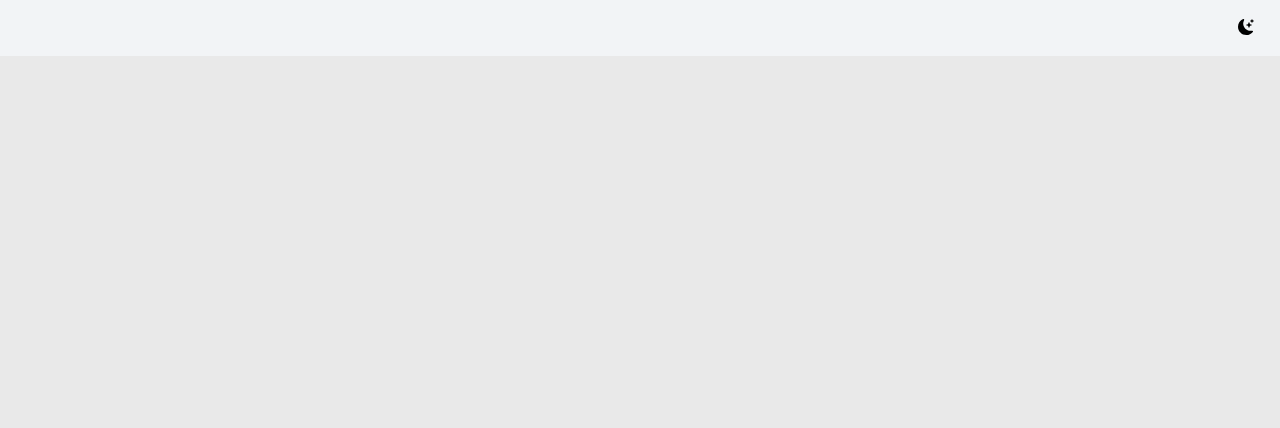
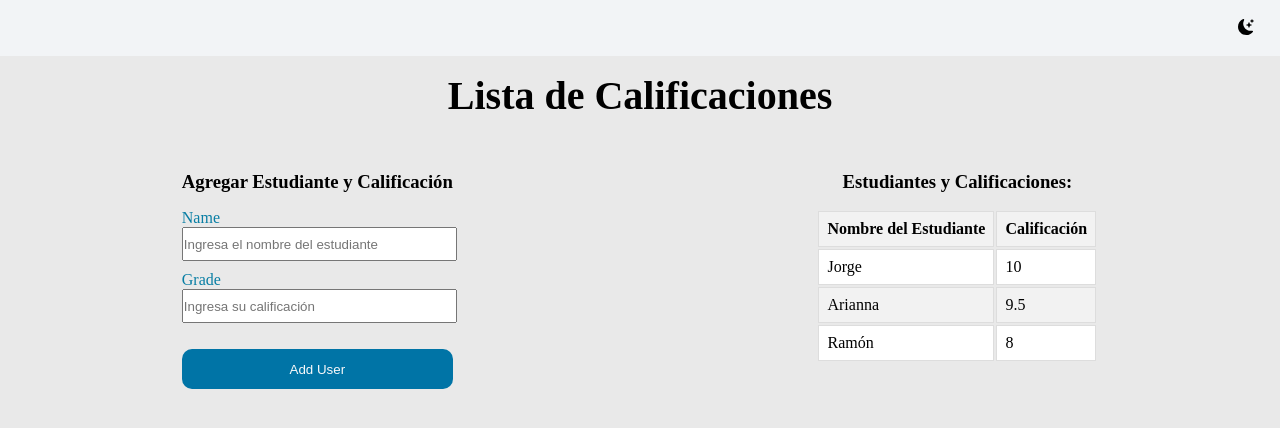
Before and after one commit to JosueYovani/front-reactjs, a React app: page / in a window 1280 px wide. Shown: the top 428 px of the page. Built offline with nearby package versions, Linux system fonts and the light colour scheme.

Commit message:
Feat Component Student List

```diff
--- a/src/index.scss
+++ b/src/index.scss
@@ -5,4 +5,4 @@
 
 @import "./pages/home/home.scss";
 @import "./pages/tasks/tasks";
-@import "./pages/tasks/components/Userwithgrades/user-with-grades";
+@import "./pages/tasks/components/StudentList/student-list";
--- a/src/pages/tasks/Tasks.js
+++ b/src/pages/tasks/Tasks.js
@@ -1,7 +1,7 @@
 import React, { useState } from "react";
 
 /** Import components **/
-
+import { StudentList } from "./components";
 /** Import elements **/
 import iconMoon from "../../assets/images/icons/moon-stars-fill.svg";
 import iconSun from "../../assets/images/icons/brightness-high-fill.svg";
@@ -23,6 +23,7 @@ function Tasks() {
           <img src={!isActive ? iconMoon : iconSun} alt="icon button theme" />
         </button>
       </div>
+      <StudentList isActive={isActive} />
     </section>
   );
 }
--- /dev/null
+++ b/src/pages/tasks/components/StudentList/StudentList.js
@@ -0,0 +1,30 @@
+import React, { useState } from "react";
+/** Import componenets **/
+import { StudentForm } from "./components/StudentForm";
+import { StudentTable } from "./components/StudentTable";
+
+function StudentList({ isActive }) {
+  const [usersWithGrades, setUserWithGrades] = useState([
+    { name: "Jorge", grade: 10 },
+    { name: "Arianna", grade: 9.5 },
+    { name: "Ramón", grade: 8 },
+  ]);
+
+  return (
+    <section
+      className={`student-list ${isActive ? "dark-theme" : "ligth-theme"}`}
+    >
+      <h2>Lista de Calificaciones</h2>
+      <div className="student-list__container">
+        <StudentForm
+          usersWithGrades={usersWithGrades}
+          setUserWithGrades={setUserWithGrades}
+        />
+
+        <StudentTable usersWithGrades={usersWithGrades} />
+      </div>
+    </section>
+  );
+}
+
+export default StudentList;
--- /dev/null
+++ b/src/pages/tasks/components/StudentList/_student-list.scss
@@ -0,0 +1,85 @@
+.student-list {
+  height: 94vh;
+
+  &.dark-theme {
+    background-color: $background-color-dark;
+    color: $gray-100;
+  }
+
+  &.light-theme {
+    background-color: $background-color-light;
+    color: $dark-color;
+  }
+
+  h2 {
+    padding: 16px;
+    text-align: center;
+    font-size: 2.5rem;
+  }
+
+  &__container {
+    display: flex;
+    padding-top: 20px;
+    justify-content: space-around;
+
+    .student-form {
+      h3 {
+        margin: 16px 0;
+        text-align: center;
+      }
+      .form-control {
+        margin-bottom: 10px;
+        label {
+          color: $secondary-color;
+        }
+        input {
+          height: 30px;
+          width: 100%;
+        }
+      }
+
+      &--actions {
+        display: flex;
+        justify-content: center;
+
+        .btn {
+          margin-top: 16px;
+          color: $gray-100;
+          background-color: $primary-color;
+          height: 40px;
+          width: 100%;
+
+          &:hover {
+            background-color: $primary-highlight-color;
+          }
+        }
+      }
+    }
+
+    .student-table {
+      h3 {
+        margin: 16px 0;
+        text-align: center;
+      }
+
+      th,
+      td {
+        border: 1px solid #ddd;
+        padding: 8px;
+        text-align: left;
+      }
+
+      th {
+        background-color: #f2f2f2;
+      }
+
+      tr:nth-child(even) {
+        background-color: #f2f2f2;
+      }
+
+      tr:nth-child(odd) {
+        background-color: #ffffff;
+      }
+    }
+  }
+}
--- /dev/null
+++ b/src/pages/tasks/components/StudentList/components/StudentForm.js
@@ -0,0 +1,50 @@
+import React from "react";
+
+export const StudentForm = ({ usersWithGrades, setUserWithGrades }) => {
+  /** Functions **/
+  const addNewuser = () => {
+    /** Get elements **/
+    const userValue = document.getElementById("inputName").value;
+    const gradeVaue = Number(document.getElementById("inputGrade").value);
+    if (userValue == "" && gradeVaue === 0) {
+      alert("Ingresa los datos requeridos");
+    } else {
+      setUserWithGrades([
+        ...usersWithGrades,
+        {
+          name: userValue,
+          grade: gradeVaue,
+        },
+      ]);
+    }
+    document.getElementById("inputName").value = "";
+    document.getElementById("inputGrade").value = "";
+  };
+
+  return (
+    <section className="student-form">
+      <h3>Agregar Estudiante y Calificación</h3>
+      <div className="form-control">
+        <label htmlFor="inputName">Name</label>
+        <input
+          id="inputName"
+          type="text"
+          placeholder="Ingresa el nombre del estudiante"
+        />
+      </div>
+      <div className="form-control">
+        <label htmlFor="inputName">Grade</label>
+        <input
+          id="inputGrade"
+          type="text"
+          placeholder="Ingresa su calificación"
+        />
+      </div>
+      <div className="student-form--actions">
+        <button className="btn" onClick={addNewuser}>
+          Add User
+        </button>
+      </div>
+    </section>
+  );
+};
--- /dev/null
+++ b/src/pages/tasks/components/StudentList/components/StudentTable.js
@@ -0,0 +1,27 @@
+import React from "react";
+
+export const StudentTable = ({ usersWithGrades }) => {
+  if (!usersWithGrades) return <h2>No information!</h2>;
+
+  return (
+    <article className="student-table">
+      <h3>Estudiantes y Calificaciones:</h3>
+      <table>
+        <thead>
+          <tr>
+            <th>Nombre del Estudiante</th>
+            <th>Calificación</th>
+          </tr>
+        </thead>
+        <tbody>
+          {usersWithGrades?.map((student, index) => (
+            <tr key={index}>
+              <td>{student.name}</td>
+              <td>{student.grade}</td>
+            </tr>
+          ))}
+        </tbody>
+      </table>
+    </article>
+  );
+};
--- a/src/pages/tasks/components/Userwithgrades/_user-with-grades.scss
+++ /dev/null
@@ -1,24 +0,0 @@
-.user-with-grades {
-  height: 94vh;
-  &.dark-theme {
-    background-color: $background-color-dark;
-    color: $gray-100;
-  }
-
-  &.light-theme {
-    background-color: peru;
-    color: $dark-color;
-  }
-
-  &__container {
-    width: 50%;
-    margin: 0 auto;
-    h2 {
-      color: aqua;
-    }
-    form {
-      display: flex;
-      flex-direction: column;
-    }
-  }
-}
--- a/src/pages/tasks/components/index.js
+++ b/src/pages/tasks/components/index.js
@@ -1 +1 @@
-export { UserWithGrades } from "./Userwithgrades/UserWithGrades";
+export { default as StudentList } from "./StudentList/StudentList";
```
Also changed, not shown: src/pages/tasks/components/Userwithgrades/UserWithGrades.js (deleted, +0 -23 lines).
